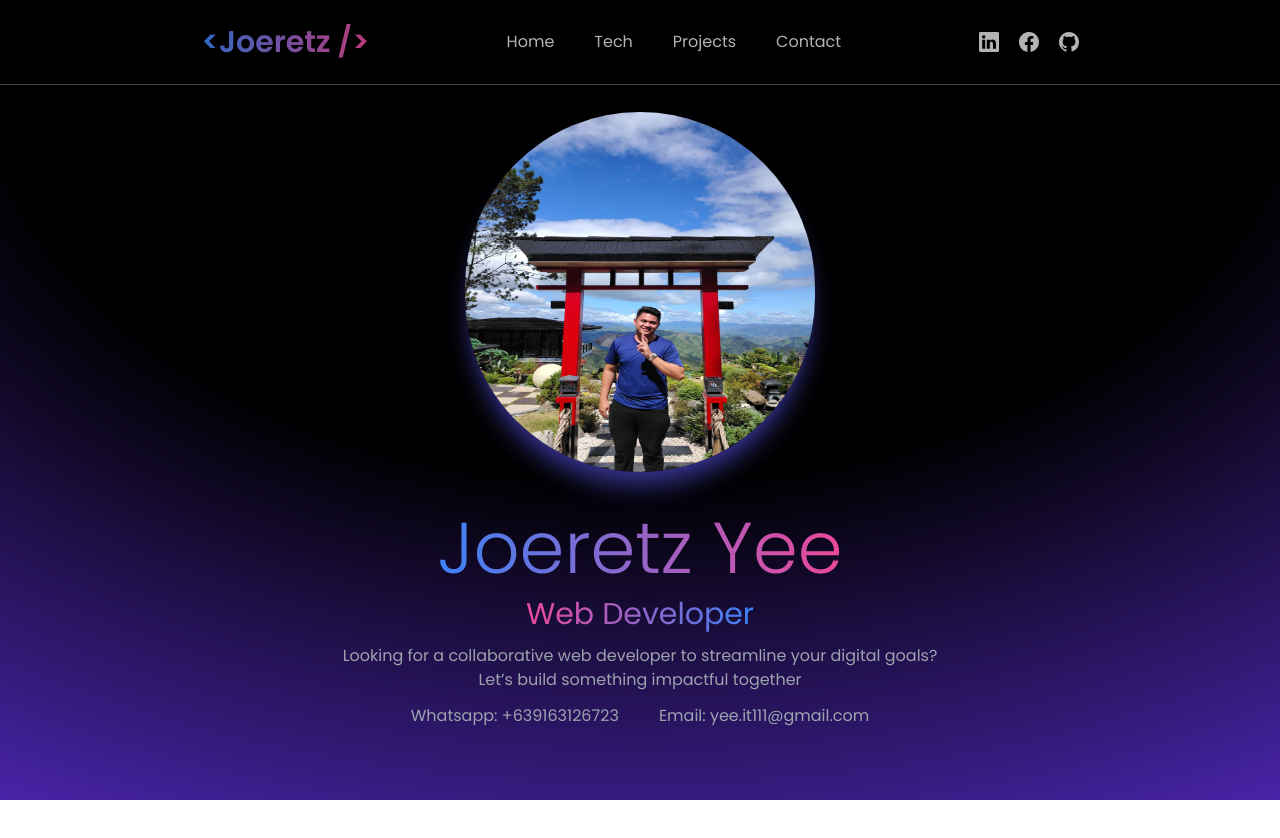
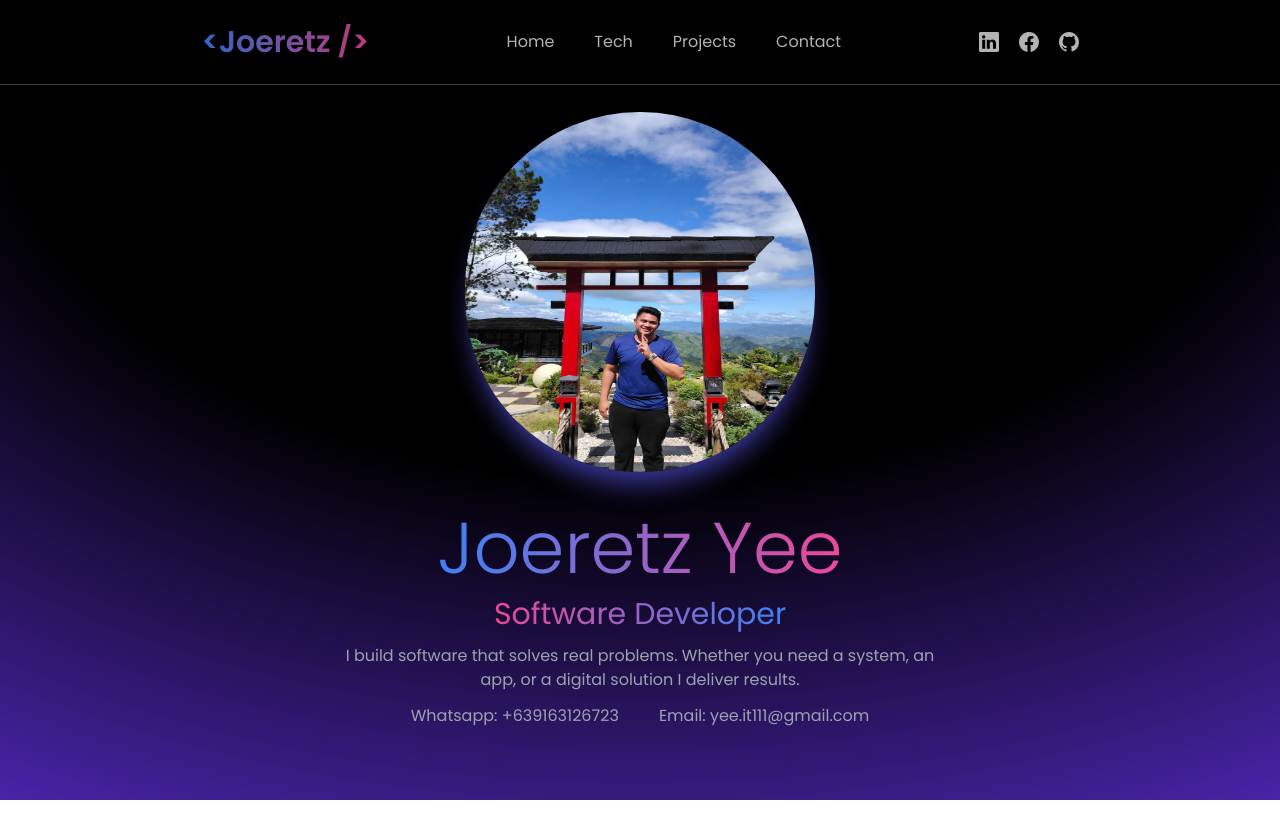
Before and after one commit to JoeretzYee/portfolio, a React (Vite) app: page / in a window 1280 px wide. Shown: the top 838 px of the page. Built offline with nearby package versions, Linux system fonts and the light colour scheme.

Commit message:
latest commit 28/11/25 2:37pm

```diff
--- a/src/components/Hero.jsx
+++ b/src/components/Hero.jsx
@@ -30,11 +30,11 @@ function Hero() {
             Joeretz Yee
           </h1>
           <h3 className="bg-gradient-to-r from-pink-500 to-blue-500 bg-clip-text text-transparent text-2xl  md:text-3xl">
-            Web Developer
+            Software Developer
           </h3>
           <p className="md:text-base text-pretty text-sm text-gray-400">
-            Looking for a collaborative web developer to streamline your digital
-            goals? Let’s build something impactful together
+            I build software that solves real problems. Whether you need a
+            system, an app, or a digital solution I deliver results.
           </p>
           <div className="flex items-center justify-between gap-10">
             <p className="md:text-base text-pretty text-sm text-gray-400">
```
